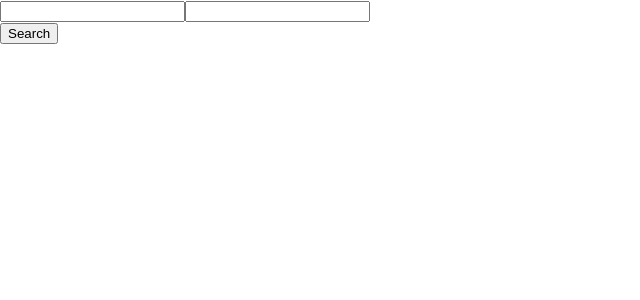
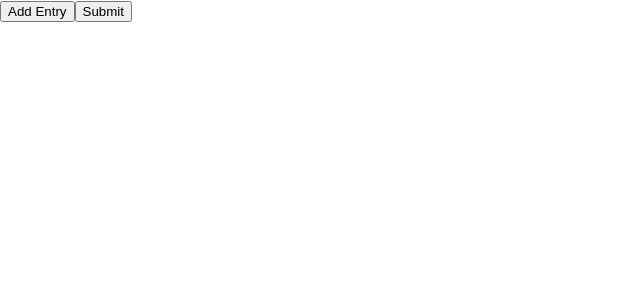
Before and after one commit to thaafei/cGPA, a React (Create React App) app in the folder cgpa/: page / in a window 1280 px wide. Shown: the top 300 px of the page, without its empty margins (0-640 px from the left). Built offline with nearby package versions, Linux system fonts and the light colour scheme.

Commit message:
creating dynamic entries

```diff
--- a/cgpa/src/App.js
+++ b/cgpa/src/App.js
@@ -1,35 +1,8 @@
-import Entry from "./Entry.js"
-
-
-const gpa_mapping = {
-  "A+": 12,
-  "A": 11,
-  "A-": 10,
-  "B+": 9,
-  "B": 8,
-  "B-": 7,
-  "C+": 6,
-  "C": 5,
-  "C-": 4,
-  "D+": 3,
-  "D": 2,
-  "D-": 1
-}
+import MyEntries from "./MainEntry.js"
 
 function App() {
-  function search(formData) {
-    const course = formData.get("course");
-    const grade = formData.get("grade");
-    const gpa = gpa_mapping[grade]
-    const gpa_four_point = gpa/3
-    alert(`Your grade for ${course} is ${gpa_mapping[grade]}, which is gpa: ${gpa_four_point.toFixed(1)}`);
-  }
-
   return (
-    <form action={search}>
-      <Entry />
-      <button type="submit">Search</button>
-    </form>
+    <MyEntries />
   );
 }
 
--- a/cgpa/src/Entry.js
+++ /dev/null
@@ -1,8 +0,0 @@
-export default function CourseEntry() {
-    return (
-        <div>
-            <input name="course" />
-            <input name="grade" />
-        </div>
-    );
-}
--- /dev/null
+++ b/cgpa/src/MainEntry.tsx
@@ -0,0 +1,75 @@
+import React, { useState } from 'react';
+
+const gpa_mapping = {
+  "A+": 12,
+  "A": 11,
+  "A-": 10,
+  "B+": 9,
+  "B": 8,
+  "B-": 7,
+  "C+": 6,
+  "C": 5,
+  "C-": 4,
+  "D+": 3,
+  "D": 2,
+  "D-": 1
+}
+
+interface Entry {
+  courseName: string;
+  grade: string;
+}
+
+function MyEntries() {
+  const [entries, setEntry] = useState([]);
+
+  const addEntry = () => {
+    setEntry([...entries, { id: Date.now() }]);
+  };
+
+  const removeEntry = (id) => {
+    setEntry(entries.filter(entries => entries.id !== id));
+  };
+
+  const submitEntries = () => {
+    let sum;
+    entries.forEach((entry, index, arr) => {
+      console.log(entry)
+    })
+  };
+
+  return (
+    <div>
+      <button onClick={addEntry}>Add Entry</button>
+      {entries.map(entry => (
+        <NewEntry key={entry.id} onRemove={() => removeEntry(entry.id)} />
+      ))}
+      <button onClick={submitEntries}>Submit</button>
+    </div>
+  );
+}
+
+function NewEntry({ onRemove }) {
+  const [courseName, setCourseName] = useState('')
+  const [grade, setGrade] = useState('')
+
+  const handleCourseName = (event) => {
+    setCourseName(event.target.value)
+  }
+  const handleGrade = (event) => {
+    setGrade(event.target.value)
+  }
+
+  return (
+    <div>
+      <input type="text" name="course" value={courseName} onChange={handleCourseName}/>
+      <input type="grade" name="grade" value={grade} onChange={handleGrade}/>
+      <button onClick={onRemove}>Remove</button>
+      <p>{courseName}</p>
+      <p>{grade}</p>
+    </div>
+  );
+}
+
+
+export default MyEntries;
```
